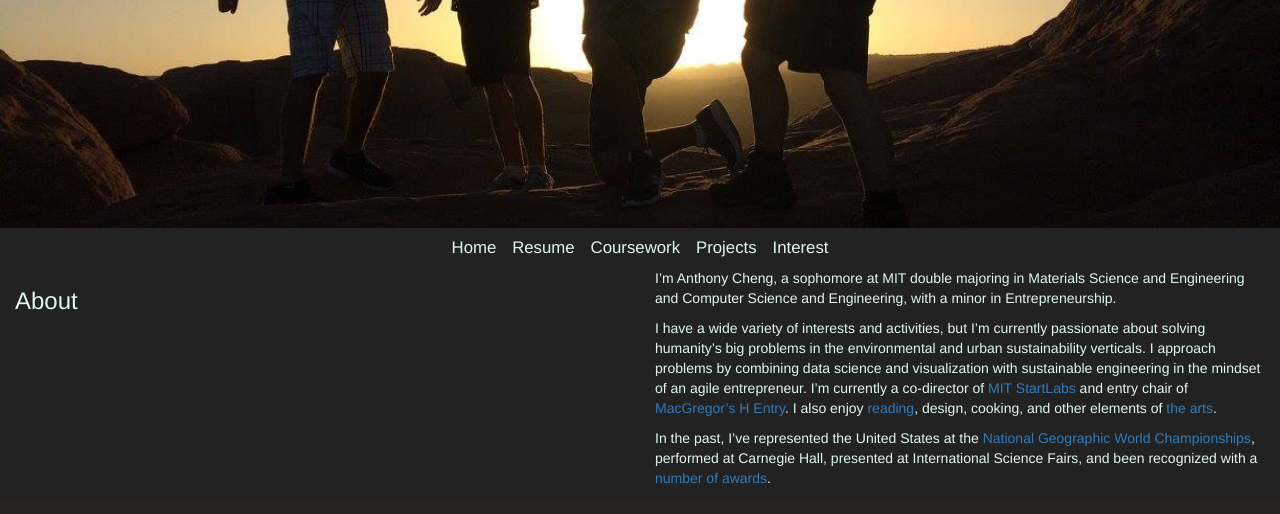
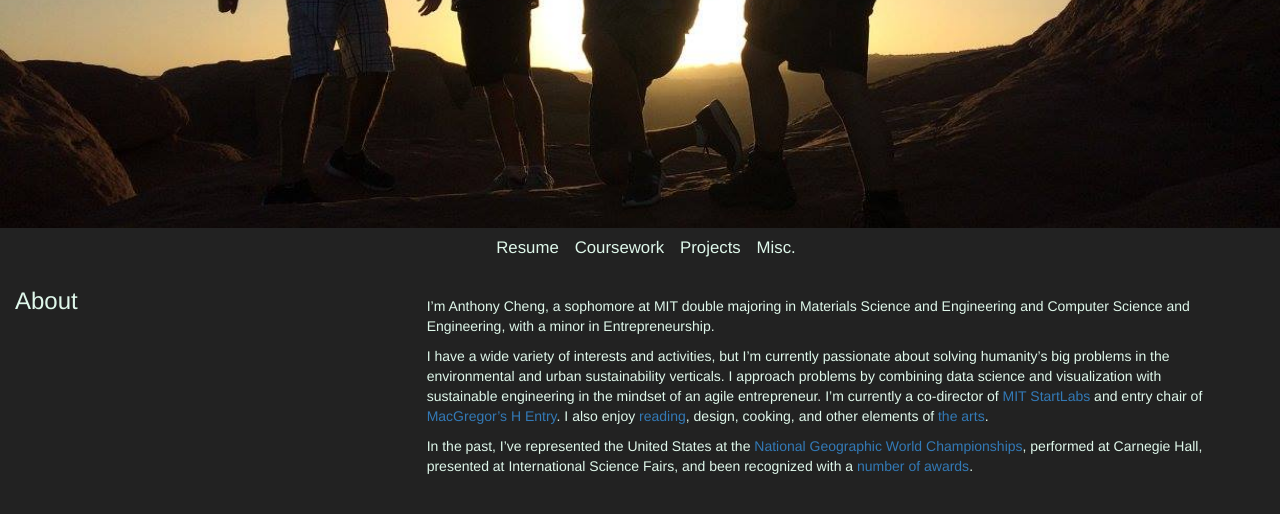
Before and after one commit to acheng98/acheng98.github.io, a PHP site: page / in a window 1280 px wide. Shown: the part 572-1086 px from the top of the page. Before the commit the page ends 1056 px from the top, so only its background shows below. Run offline with PHP 8.4, Linux system fonts and the light colour scheme; some libraries are stand-ins or nearby versions.

Commit message:
Margins in about

```diff
--- a/index.html
+++ b/index.html
@@ -17,26 +17,31 @@
 		<h1> Anthony Cheng </h1>
 	</div>
 
+	<div id='menu'>
+		<button onclick='change_tab("#Home")> Home </button>
+		<a href='./media/resume.pdf' target='_blank'><button> Resume </button></a>
+		<button onclick='change_tab("#Coursework")'> Coursework </button>
+		<button onclick='change_tab("#Projects")'> Projects </button>
+		<button onclick='change_tab("#Home")'> Misc. </button>
+	</div>
+
 	<div class="container-fluid">
-		<div id='menu'>
-			<button href=''> Home </button>
-			<a href='./media/resume.pdf' target='_blank'><button> Resume </button></a>
-			<button href=''> Coursework </button>
-			<button href=''> Projects </button>
-			<button href=''> Interest </button>
-		</div>
-
-		<div class="row" id="About">
-			<div class="col-sm-6">
+		<div class="row" id="Home">
+			<div class="col-sm-4">
 				<h3> About </h3>
 				<!--Image of face-->
 			</div>
-			<div class="col-sm-6">
+			<div class="col-sm-8" id="About">
 				<p>I&#8217;m Anthony Cheng, a sophomore at MIT double majoring in Materials Science and Engineering and Computer Science and Engineering, with a minor in Entrepreneurship.</p>
 				<p>I have a wide variety of interests and activities, but I&#8217;m currently passionate about solving humanity&#8217;s big problems in the environmental and urban sustainability verticals. I approach problems by combining data science and visualization with sustainable engineering in the mindset of an agile entrepreneur. I&#8217;m currently a co-director of <a href="http://startup.mit.edu">MIT StartLabs</a> and entry chair of <a href="http://macgregor.mit.edu/entry/h/h.html">MacGregor&#8217;s H Entry</a>. I also enjoy <a href="http://alcheng.scripts.mit.edu/www/reading-list/">reading</a>, design, cooking, and other elements of <a href="http://i0.kym-cdn.com/photos/images/original/001/018/899/936.jpg">the arts</a>.</p>
 				<p>In the past, I&#8217;ve represented the United States at the <a href="http://ocean.nationalgeographic.com/geobee/world-championship-photos/#/110723-ngwc-174_37770_600x450.jpg">National Geographic World Championships</a>, performed at Carnegie Hall, presented at International Science Fairs, and been recognized with a <a href="https://www2.ed.gov/programs/psp/2016/scholars.pdf">number</a> <a href="http://www.coca-colascholarsfoundation.org/blog/2016-coca-cola-scholars/">of</a> <a href="https://www.deseretnews.com/article/865649831/2016-Sterling-Scholar-Award-winners-geared-up-to-solve-worlds-problems.html">awards</a>.</p>
 			</div>
 		</div>
 	</div>
+
+	<footer>
+		<p> </p>
+		<p> </p>
+	</footer>
 </body>
 </html>
--- a/styles.css
+++ b/styles.css
@@ -116,7 +116,9 @@ h4:hover {
 
 /* About */
 
-
+#About {
+	padding: 2.0em 4.0em 2.0em 0;
+}
 
 /* Projects */
 
```
